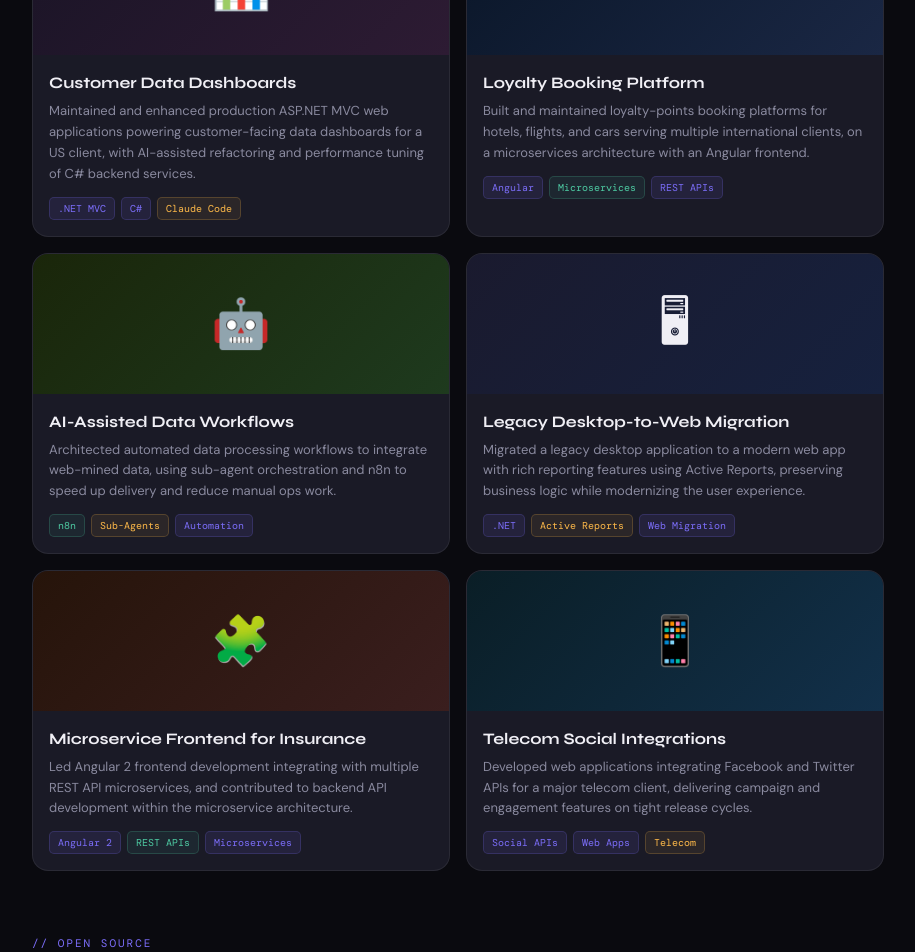
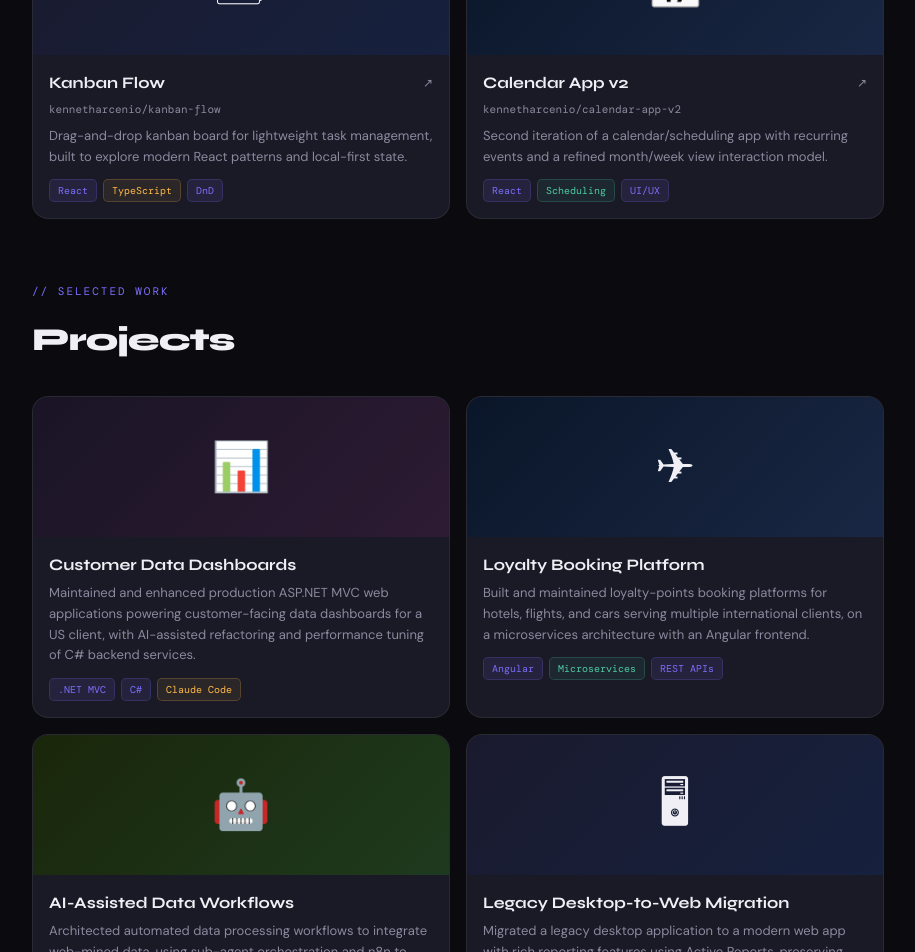
Before and after one commit to kennetharcenio/kenneth-web-portfolio, a Next.js app: page / in a window 1280 px wide. Shown: the part 1480-2432 px from the top of the page, without its empty margins (182-1097 px from the left). Built offline with nearby package versions, Linux system fonts and the light colour scheme.

Commit message:
Move Side Projects above Projects

```diff
--- a/app/page.tsx
+++ b/app/page.tsx
@@ -18,10 +18,10 @@ export default function Home() {
         <Hero />
         <Stats />
         <Skills />
+        <SideProjects />
         <section id="work">
           <Projects />
         </section>
-        <SideProjects />
         <Timeline />
         <section id="contact">
           <Contact />
```
